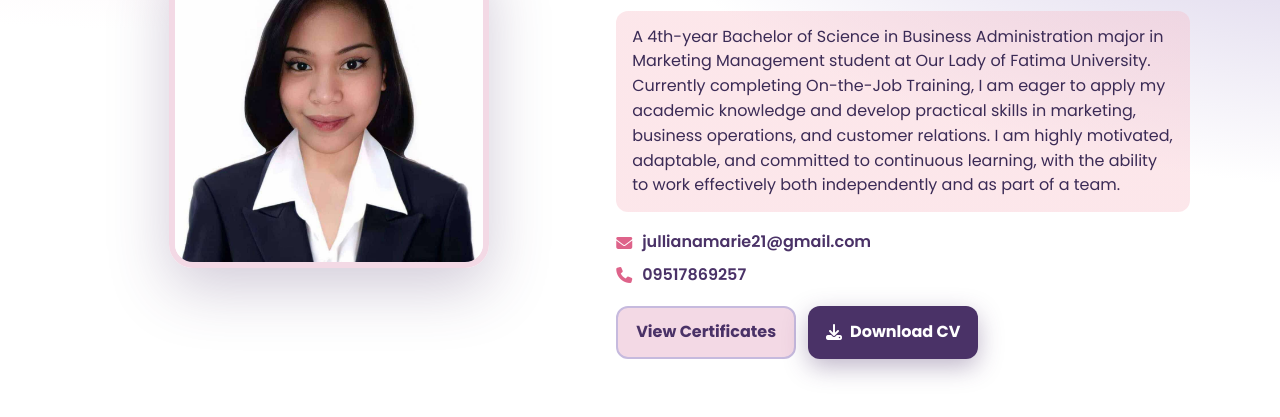
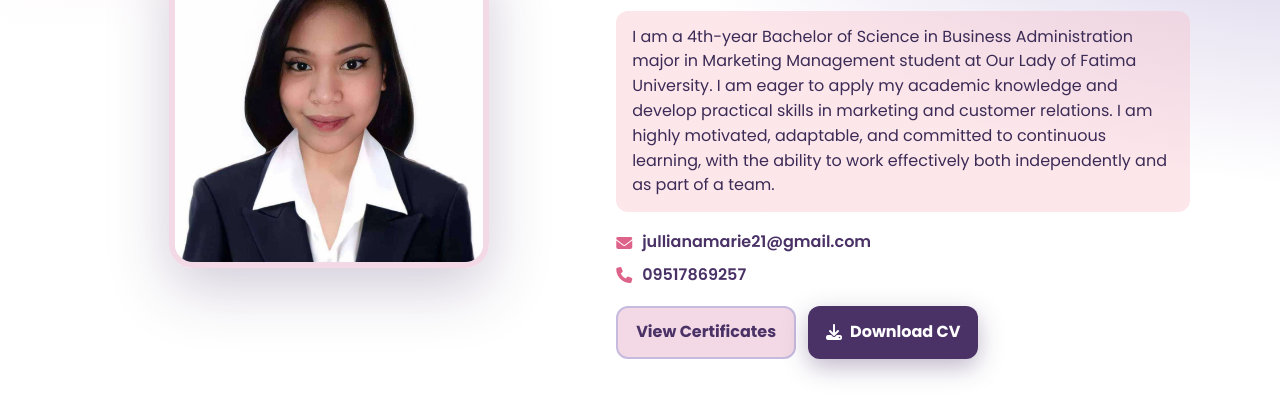
Before and after one commit to summervvr/julliana-portfolio, a plain HTML site: page index.html in a window 1280 px wide. Shown: the part 311-728 px from the top of the page. Drawn offline with nearby package versions, Linux system fonts and the light colour scheme.

Commit message:
Update index.html

```diff
--- a/index.html
+++ b/index.html
@@ -53,9 +53,8 @@
           </div>
 
           <p>
-            A 4th-year Bachelor of Science in Business Administration major in Marketing Management student at Our Lady of Fatima University.
-            Currently completing On-the-Job Training, I am eager to apply my academic knowledge and develop practical skills in marketing,
-            business operations, and customer relations.  I am highly motivated, adaptable, and committed to continuous learning, with the ability to work effectively both independently and as part of a team.
+            I am a 4th-year Bachelor of Science in Business Administration major in Marketing Management student at Our Lady of Fatima
+University. I am eager to apply my academic knowledge and develop practical skills in marketing and customer relations. I am highly motivated, adaptable, and committed to continuous learning, with the ability to work effectively both independently and as part of a team.
           </p>
 
           <div class="contact-links">
@@ -65,7 +64,7 @@
 
           <div class="btn-group">
             <a href="certificates.html" class="btn btn-outline">View Certificates</a>
-            <a href="images/resume.jpg" download class="btn btn-solid"><i class="fa-solid fa-download"></i> Download CV</a>
+            <a href="images/resumenew2.jpg" download class="btn btn-solid"><i class="fa-solid fa-download"></i> Download CV</a>
           </div>
         </div>
       </div>
```
